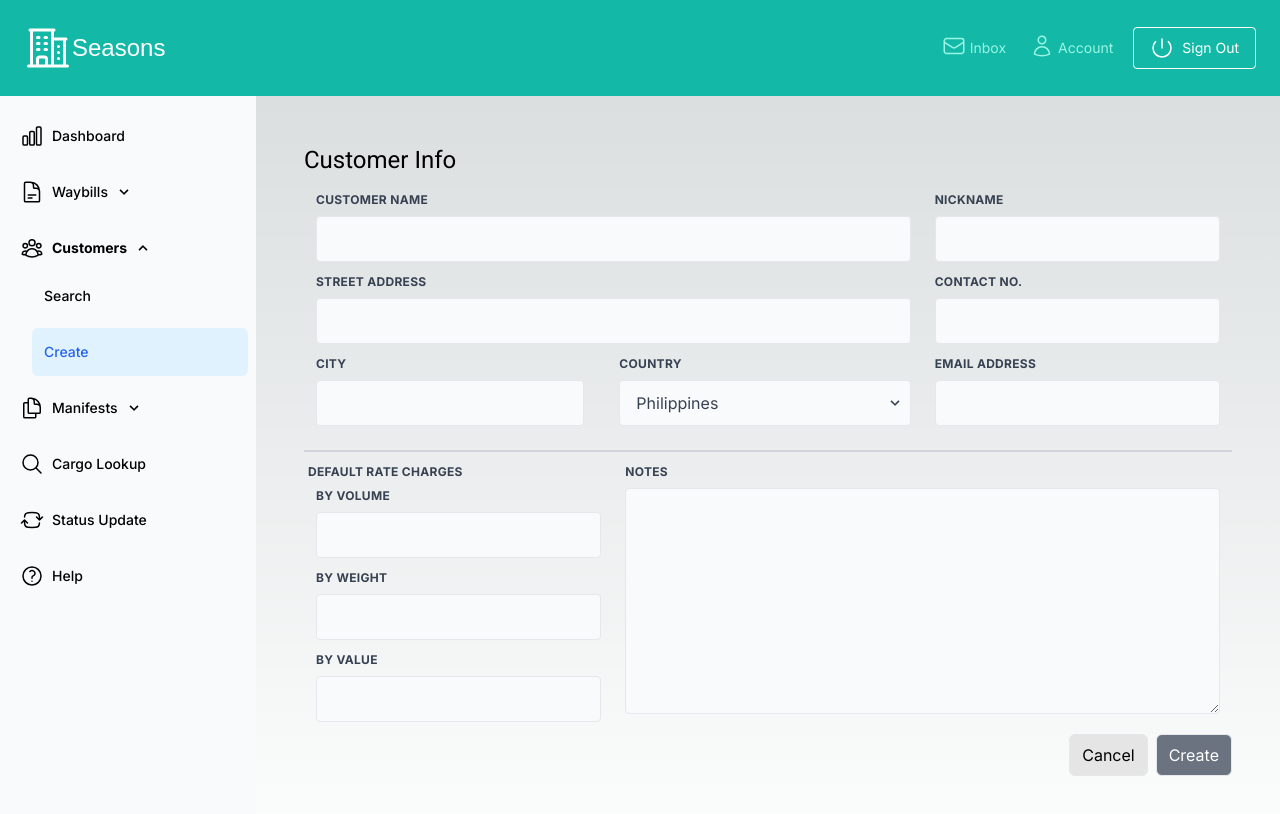
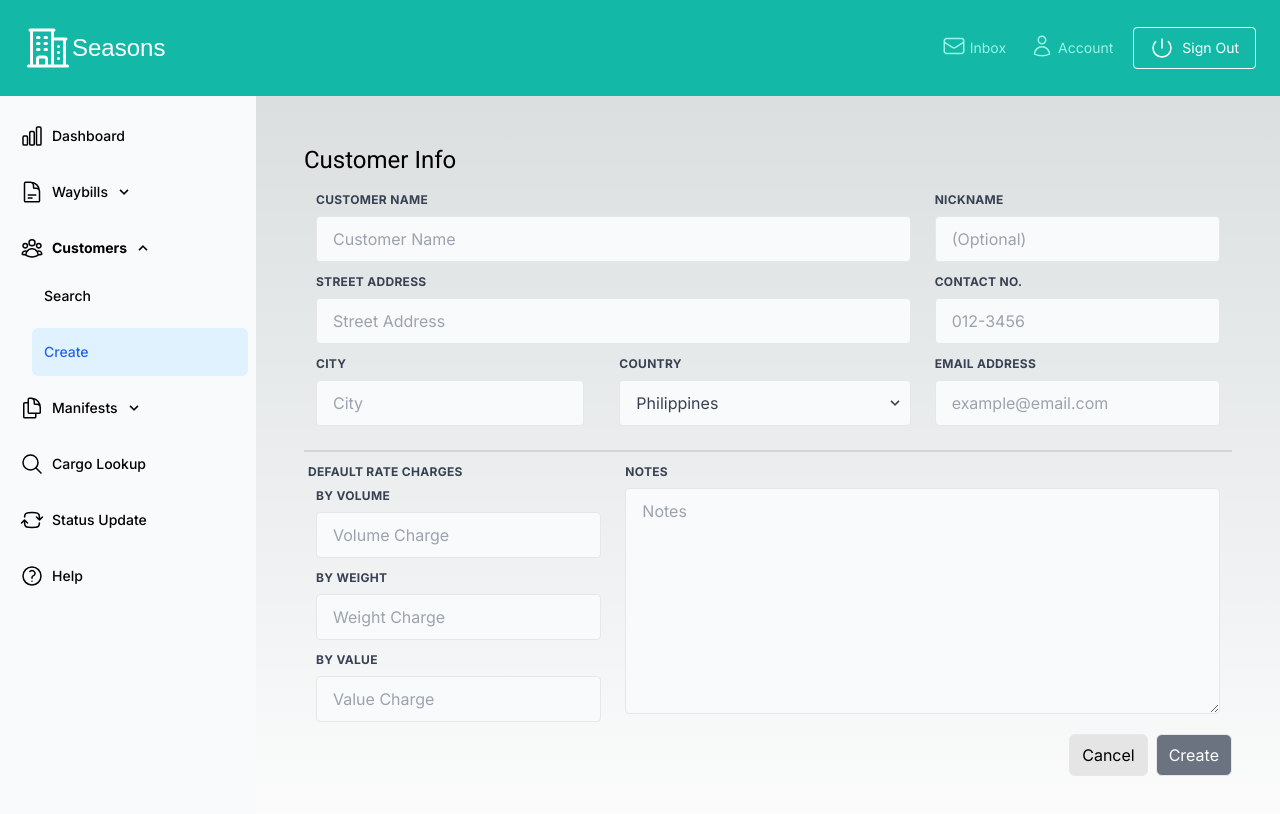
Before and after one commit to marteyhaw/ideal-train, a Next.js app: page /dashboard/customers/create in a window 1280 px wide. Shown: the top 814 px of the page. Built offline with nearby package versions, Linux system fonts and the light colour scheme; a web font is replaced by a local one.

Commit message:
feat: add create customer placeholders

```diff
--- a/app/ui/dashboard/customers/create-form.tsx
+++ b/app/ui/dashboard/customers/create-form.tsx
@@ -18,18 +18,26 @@ export default function CustomerForm() {
           <div className="w-full md:w-2/3 px-3 mb-3 md:mb-0">
             <div className="block mb-3">
               <Label htmlFor="customer-name">Customer Name</Label>
-              <Input id="customer-name" type="text" />
+              <Input
+                id="customer-name"
+                type="text"
+                placeholder="Customer Name"
+              />
             </div>
             <div className="block mb-3">
               <Label htmlFor="street-address">Street Address</Label>
-              <Input id="street-address" type="text" />
+              <Input
+                id="street-address"
+                type="text"
+                placeholder="Street Address"
+              />
             </div>
             <div className="block mb-3">
               <div className="flex space-x-3">
                 <div className="flex w-1/2">
                   <div className="block mb-3">
                     <Label htmlFor="city">City</Label>
-                    <Input id="city" type="text" />
+                    <Input id="city" type="text" placeholder="City" />
                   </div>
                 </div>
                 <div className="flex w-1/2">
@@ -50,19 +58,20 @@ export default function CustomerForm() {
           <div className="w-full md:w-1/3 px-3 mb-3 md:mb-0">
             <div className="block mb-3">
               <Label htmlFor="nickname">Nickname</Label>
-              <Input id="nickname" type="text" />
+              <Input id="nickname" type="text" placeholder="(Optional)" />
             </div>
             <div className="block mb-3">
               <Label htmlFor="contact-no">Contact No.</Label>
               <Input
                 id="contact-no"
                 type="tel"
-                pattern="[0-9]{3}-[0-9]{2}-[0-9]{3}"
+                pattern="[0-9]{3}-[0-9]{4}"
+                placeholder="012-3456"
               />
             </div>
             <div className="block mb-3">
               <Label htmlFor="email">Email Address</Label>
-              <Input id="email" type="email" />
+              <Input id="email" type="email" placeholder="example@email.com" />
             </div>
           </div>
         </div>
@@ -76,21 +85,29 @@ export default function CustomerForm() {
             <div className="block mb-3">
               <Label className="-ml-2">Default Rate Charges</Label>
               <Label htmlFor="volume-charge">By Volume</Label>
-              <Input id="volume-charge" type="text" />
+              <Input
+                id="volume-charge"
+                type="text"
+                placeholder="Volume Charge"
+              />
             </div>
             <div className="block mb-3">
               <Label htmlFor="weight-charge">By Weight</Label>
-              <Input id="weight-charge" type="text" />
+              <Input
+                id="weight-charge"
+                type="text"
+                placeholder="Weight Charge"
+              />
             </div>
             <div className="block mb-3">
               <Label htmlFor="value-charge">By Value</Label>
-              <Input id="value-charge" type="text" />
+              <Input id="value-charge" type="text" placeholder="Value Charge" />
             </div>
           </div>
           <div className="w-full md:w-2/3 px-3 mb-3 md:mb-0">
             <div className="block mb-3">
               <Label htmlFor="notes">Notes</Label>
-              <TextArea id="notes" name="notes" rows={10} />
+              <TextArea id="notes" name="notes" rows={10} placeholder="Notes" />
             </div>
           </div>
         </div>
```
